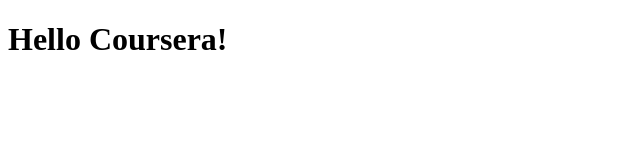
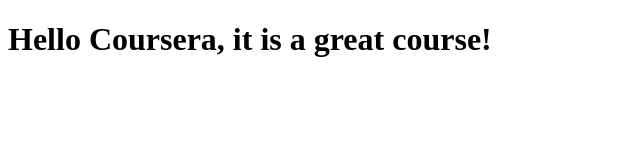
Before and after one commit to Joe-Okello/Test, a plain HTML site: page Site/index.html in a window 1280 px wide. Shown: the whole page, without its empty margins (0-640 px from the left). Drawn offline with Linux system fonts and the light colour scheme.

Commit message:
More changes

```diff
--- a/Site/index.html
+++ b/Site/index.html
@@ -6,6 +6,6 @@
 	<title>Test</title>
 </head>
 <body>
-<h1>Hello Coursera!</h1>
+<h1>Hello Coursera, it is a great course!</h1>
 </body>
 </html>
```
